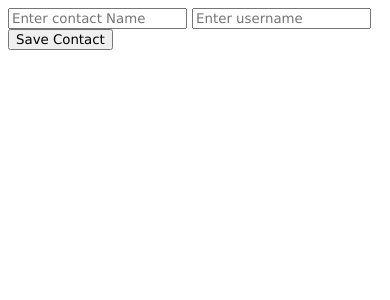
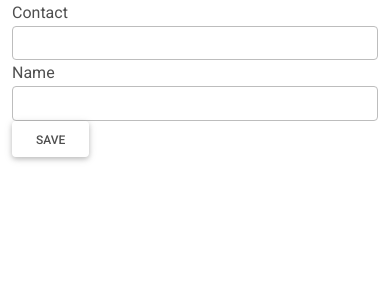
Before and after one commit to njoroge-jane/chatbot, a Flask app: page /contact in a window 390 px wide. Shown: the top 300 px of the page. Run offline with Flask 2, Linux system fonts and the light colour scheme; data that the repository does not hold is empty; some libraries are stand-ins or nearby versions.

Commit message:
added contacts

```diff
--- a/app/main/forms.py
+++ b/app/main/forms.py
@@ -1,3 +1,14 @@
 from flask_wtf import FlaskForm
 from wtforms import StringField,TextAreaField,SubmitField,SelectField
 from wtforms.validators import InputRequired
+
+class ContactForm(FlaskForm):
+
+    contact = StringField('Contact',validators=[InputRequired()])
+    username = StringField('Name',validators=[InputRequired()])
+    submit = SubmitField('Save')
+
+class PinForm(FlaskForm):
+    new_pin = StringField('New Pin')
+    encrypt_pin = StringField('Encrypt Pin')
+    submit = SubmitField('Submit')
--- a/app/main/views.py
+++ b/app/main/views.py
@@ -1,5 +1,6 @@
 from flask import render_template, request, redirect, url_for, abort, flash, make_response
 from . import main
+from .forms import ContactForm
 from .. import db, photos
 from flask_login import login_required, current_user
 from ..models import registration,chat,pin,contacts
@@ -50,38 +51,52 @@ def recepient(id):
   return resp
 
 
-@main.route('/contact')
-def contact():
-  title = "Contact Form - Save Contact"
-  return render_template('contact.html', title = title)
+# @main.route('/contact')
+# def contact():
+#   title = "Contact Form - Save Contact"
+#   return render_template('contact.html', title = title)
 
 @main.route('/pin')
 def pin():
   title = "Pin Form - Save Pin"
   return render_template('pin.html', title = title)
 
-@main.route('/addcontact', methods = ['POST', 'GET'])
-def addcontact():
-  if request.method == 'POST':
-    username = request.form['contactname']
-    contact = str(request.form['contactnumber'])
-    saveby = current_user.contact
-    get_contact = contacts.query.filter_by(added_by = saveby, contact = contact).first()
-    if get_contact:
-       flash("user with this contact already exist")
-       return redirect(request.referrer)
-    else:
-       new_contact = contacts(added_by = saveby,username = username,contact = contact)
-       db.session.add(new_contact)
-       db.session.commit()
-       return redirect(url_for('main.index'))
+# @main.route('/addcontact', methods = ['POST', 'GET'])
+# def addcontact():
+#   if request.method == 'POST':
+#     username = request.form['contactname']
+#     contact = str(request.form['contactnumber'])
+#     saveby = current_user.contact
+#     get_contact = contacts.query.filter_by(added_by = saveby, contact = contact).first()
+#     if get_contact:
+#        flash("user with this contact already exist")
+#        return redirect(request.referrer)
+#     else:
+#        new_contact = contacts(added_by = saveby,username = username,contact = contact)
+#        db.session.add(new_contact)
+#        db.session.commit()
+#        return redirect(url_for('main.index'))
 
 
-# @main.route('/addcontacts')
-# def addcontacts():
-#   username = "Test"
-#   contact = "0705287224"
-#   addcont  = registration(contact = contact,username = username)
-#   db.session.add(addcont)
-#   db.session.commit()
-#   return redirect(request.referrer)
+@main.route('/contact', methods = ['GET','POST'])
+def contact():
+
+  contact_form = ContactForm()
+  get_contact = contacts.query.filter_by(contact=contact_form.contact.data).first()
+  if get_contact:
+    flash('Contact Already exists!')
+
+  else:
+
+    if contact_form.validate_on_submit():
+      addedby = current_user.contact
+      contact = contacts(added_by = addedby,username=contact_form.username.data, contact=contact_form.contact.data)
+
+      db.session.add(contact)
+      db.session.commit()
+
+      flash('Contact successfully saved!')
+
+
+
+  return render_template('contact.html', contact_form=contact_form)
--- a/app/static/css/index.css
+++ b/app/static/css/index.css
@@ -193,6 +193,19 @@ ul li a{
 .userpref{
     padding-top: 3px;
 }
+.contac_block{
+    background-color: #dff6f8;
+    padding: 9px;
+}
+.some_contacts{
+    height: 370px;
+    overflow: hidden;
+}
+.some_chats{
+    height: 370px;
+    overflow: hidden;
+    padding: 10px;
+}
 @media screen and (max-width:600px){
     .recentcharts{
         display: none;
--- a/app/templates/contact.html
+++ b/app/templates/contact.html
@@ -1,15 +1,20 @@
-{% extends 'main.html' %}
+{% extends 'base.html'%}
+{% import "bootstrap/wtf.html" as wtf %}
 
-{% block title %}
-<title>{{ title }}</title>
-{% endblock %}
+{%block content%}
+    <div class="container">
+        <div class="col-md-3">
+            {{ wtf.quick_form(contact_form) }}
+        </div>
+        <div class="col-md-8">
+            <!--Flash message -->
+            {% for message in get_flashed_messages() %}
+            <div class="alert alert-success">
+                <button type="button" class="close" data-dismiss="alert"></button>
+                {{ message }}
+            </div>
+            {%endfor%}
+        </div>
+    </div>
 
-{% block body %}
-<div class="contactform">
-    <form action="/addcontact" method="post">
-        <input type="text" name="contactname" id="contactname" placeholder="Enter contact Name" required>
-        <input type="tel" name="contactnumber" id="contactnumber" placeholder="Enter username" required>
-        <input type="submit" value="Save Contact">
-    </form>
-</div>
-{% endblock %}
+{%endblock%}
--- a/app/templates/index.html
+++ b/app/templates/index.html
@@ -23,7 +23,7 @@
         <div class="some_contacts">
             {% for contact in get_contact %}
                <a href="/recepient/{{ contact.id }}">
-                    <div class="contac_block">
+                    <div class="contac_block" id="contac_block">
                         <div class="roundimage"><div class="icons">{{ contact.username[0] }}</div></div>
                         <div class="details">
                         <div class="names">Name: {{ contact.username }}</div>
```
